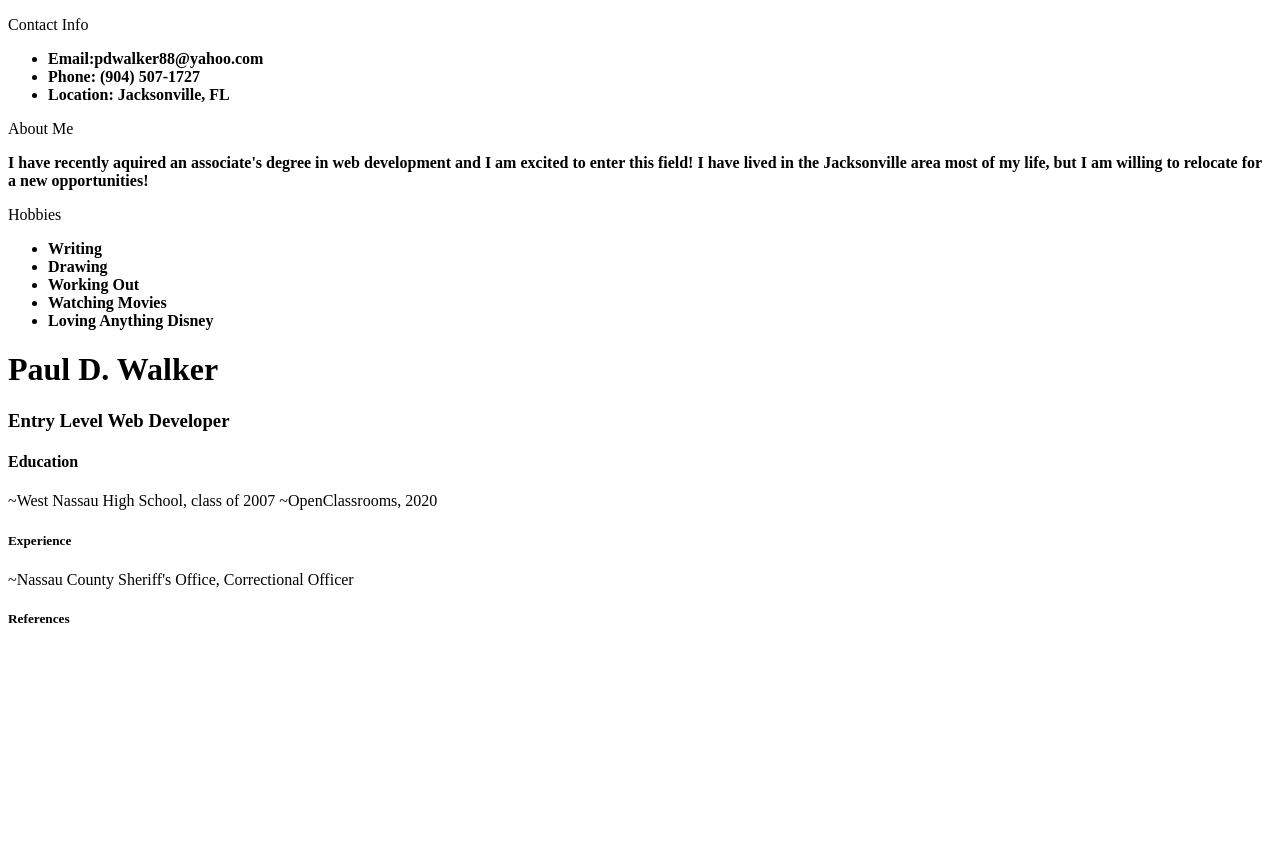
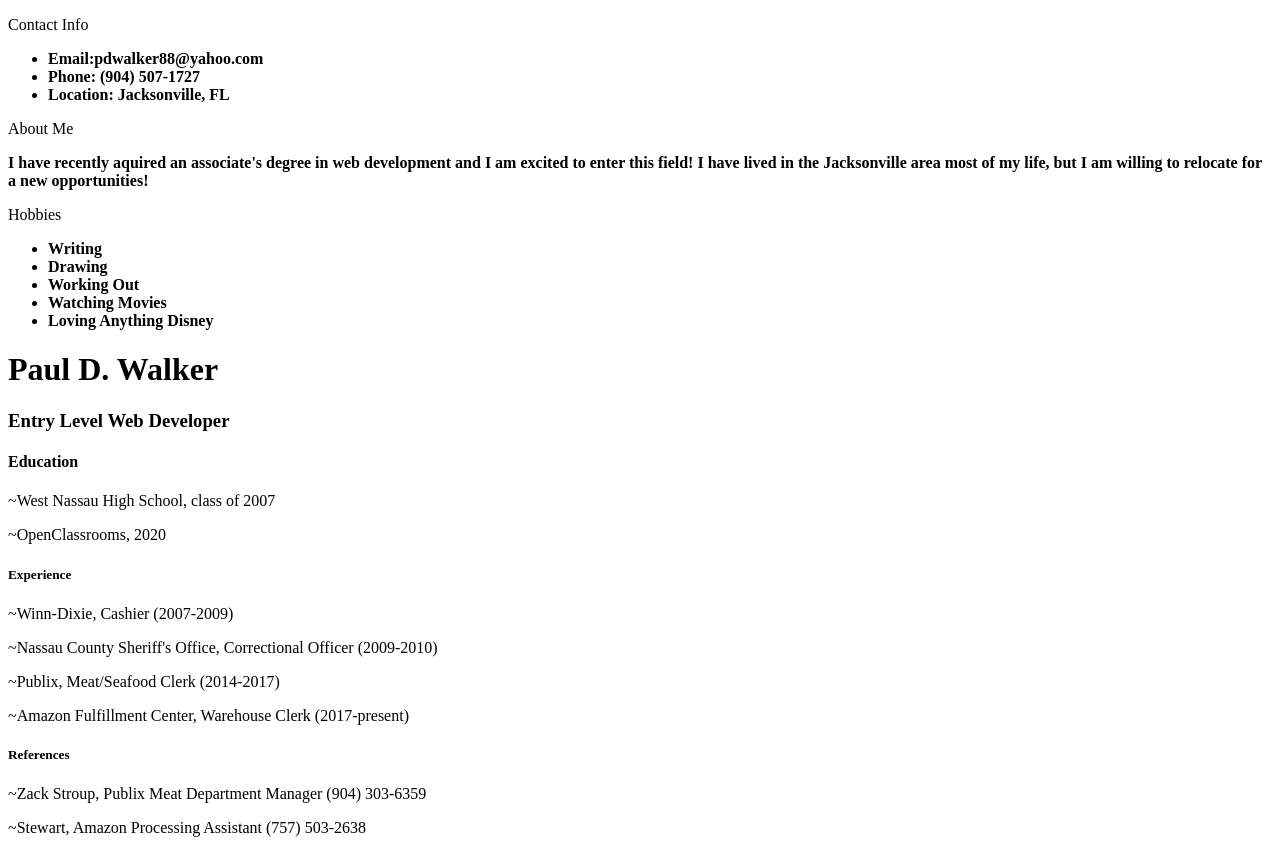
Before and after one commit to pdwalker88/resume, a plain HTML site: page index.html in a window 1280 px wide. Before the commit the page ends 800 px from the top, so only its background shows below. Drawn offline with Linux system fonts and the light colour scheme.

Commit message:
Update index.html

```diff
--- a/index.html
+++ b/index.html
@@ -29,13 +29,17 @@
     <h1>Paul D. Walker</h1>
   <h3>Entry Level Web Developer</h3>
     <h4>Education</h4>
-    <p>~West Nassau High School, class of 2007
-           ~OpenClassrooms, 2020</p>
+    <p>~West Nassau High School, class of 2007</p>
+    <p>~OpenClassrooms, 2020</p>
     <h5>Experience</h5>
-    <p>~Nassau County Sheriff's Office, Correctional Officer
+    <p>~Winn-Dixie, Cashier (2007-2009)</p>
+    <p>~Nassau County Sheriff's Office, Correctional Officer (2009-2010)
     </p>
+    <p>~Publix, Meat/Seafood Clerk (2014-2017)</p>
+    <p>~Amazon Fulfillment Center, Warehouse Clerk (2017-present)</p>
     <h5>References</h5>
-    <p></p>
+    <p>~Zack Stroup, Publix Meat Department Manager (904) 303-6359</p>
+    <p>~Stewart, Amazon Processing Assistant (757) 503-2638</p>
     </div></body>
 
 
```
